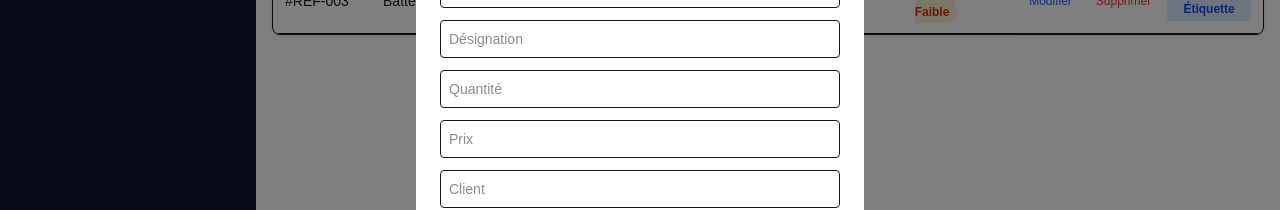
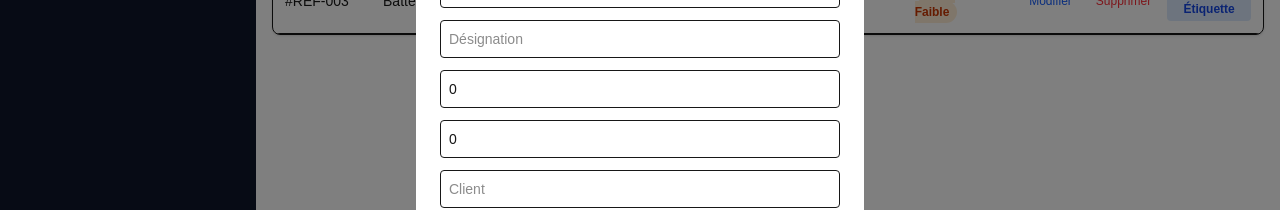
Before and after one commit to najlae641/Stage-industrie-app, a Next.js app: page /produits in a window 1280 px wide. Both pictures are taken after a click on the button "+ Ajouter un produit". Shown: the part 279-489 px from the top of the page. Built offline with nearby package versions, Linux system fonts and the light colour scheme.

Commit message:
Fix:finalisation des corrections techniques selon le plan de stage

```diff
--- a/app/layout.tsx
+++ b/app/layout.tsx
@@ -2,7 +2,7 @@ import type { Metadata } from "next";
 import { Geist, Geist_Mono } from "next/font/google";
 import "./globals.css";
 import Link from "next/link";
-import Sidebar from "@/component/sidebr/sidebr";
+import Sidebar from "@/component/sidebar/sidebar";
 
 const geistSans = Geist({
   variable: "--font-geist-sans",
@@ -14,8 +14,8 @@ const geistMono = Geist_Mono({
 });
 
 export const metadata: Metadata = {
-  title: "Create Next App",
-  description: "Generated by create next app",
+  title: "gestion de stock |ETASCOM_AUTOMOTIVE",
+  description: "Application de gestion de stock ,produits et matieres prmiéres ,développée par najlae el ghouli",
 };
 
 export default function RootLayout({
@@ -28,13 +28,13 @@ export default function RootLayout({
       lang="en"
       className={`${geistSans.variable} ${geistMono.variable} h-full antialiased`}
     >
-      {/* هاد الـ flex هو اللي كيخليهم يجيو واحد حدا واحد */}
+
       <body className="h-full flex overflow-hidden">
 
-        {/* الـ Sidebar غيشد بلاصتو في اليسار */}
+
         <Sidebar />
 
-        {/* الـ main غيشد كاع المساحة اللي بقات وغيكون فيه السكرول بوحدو */}
+
         <main className="flex-1 h-full overflow-y-auto bg-white">
           {children}
         </main>
--- a/app/matiere_premiere/page.tsx
+++ b/app/matiere_premiere/page.tsx
@@ -5,21 +5,21 @@ import { useState } from 'react';
 export default function MatierePremierePage() {
   const [isModalOpen, setIsModalOpen] = useState(false);
 
-  // بيانات تجريبية للمواد الأولية
+
   const [matieres, setMatieres] = useState([
     { ref: "MP-001", nom: "Acier Galvanisé", qte: 500, prix: 45, lot: "LOT-MP-2026-001", fournisseur: "ArcelorMittal" },
     { ref: "MP-002", nom: "Plastique ABS", qte: 1200, prix: 12, lot: "LOT-MP-2026-002", fournisseur: "Maghreb Plast" },
     { ref: "MP-003", nom: "Câblage Cuivre", qte: 300, prix: 85, lot: "LOT-MP-2026-003", fournisseur: "Nexans" }
   ]);
 
-  const [newMat, setNewMat] = useState({ ref: '', nom: '', qte: '', prix: '', fournisseur: '' });
+  const [newMat, setNewMat] = useState({ ref: '', nom: '', qte: 0, prix: 0, fournisseur: '' });
 
-  // دالة الحفظ مع التحقق (Validation)
+
   const handleSave = () => {
     const { ref, nom, qte, prix, fournisseur } = newMat;
 
     if (!ref || !nom || !qte || !prix || !fournisseur) {
-      alert("المرجو ملء جميع المعلومات الخاصة بالمادة الأولية والمورد!");
+      alert("Veuillez remplir tout les champs");
       return;
     }
 
@@ -28,7 +28,7 @@ export default function MatierePremierePage() {
 
     setMatieres([...matieres, newItem]);
     setIsModalOpen(false);
-    setNewMat({ ref: '', nom: '', qte: '', prix: '', fournisseur: '' });
+    setNewMat({ ref: '', nom: '', qte: 0, prix: 0, fournisseur: '' });
   };
 
   const handleDelete = (indexToDelete: number) => {
@@ -122,8 +122,8 @@ export default function MatierePremierePage() {
               <input type="text" placeholder="Désignation" className="w-full border p-3 rounded-xl outline-blue-500" onChange={(e) => setNewMat({...newMat, nom: e.target.value})} />
               <input type="text" placeholder="Nom du Fournisseur" className="w-full border p-3 rounded-xl outline-blue-500" onChange={(e) => setNewMat({...newMat, fournisseur: e.target.value})} />
               <div className="grid grid-cols-2 gap-4">
-                <input type="number" placeholder="Quantité" className="w-full border p-3 rounded-xl outline-blue-500" onChange={(e) => setNewMat({...newMat, qte: e.target.value})} />
-                <input type="number" placeholder="Prix Unitaire" className="w-full border p-3 rounded-xl outline-blue-500" onChange={(e) => setNewMat({...newMat, prix: e.target.value})} />
+                <input type="number" placeholder="Quantité" className="w-full border p-3 rounded-xl outline-blue-500" onChange={(e) => setNewMat({...newMat, qte:Number(e.target.value) })} />
+                <input type="number" placeholder="Prix Unitaire" className="w-full border p-3 rounded-xl outline-blue-500" onChange={(e) => setNewMat({...newMat, prix: Number(e.target.value)})} />
               </div>
             </div>
             <div className="flex justify-end gap-4 mt-8">
--- a/app/produits/page.tsx
+++ b/app/produits/page.tsx
@@ -1,10 +1,19 @@
 "use client";
 import { useState } from 'react';
+interface Produit{
+  ref:string;
+  nom:string;
+  qte:number;
+  prix:number;
+  lot:string;
+  client:string;
+  statut:string;
+}
 
 export default function ListeProduitsPage() {
   const [isModalOpen, setIsModalOpen] = useState(false);
 
-  // 1. هاد الحالة كنعرفو بيها واش حنا كنعدلو شي منتج ولا لا
+
   const [editingIndex, setEditingIndex] = useState<number | null>(null);
 
   const [produits, setProduits] = useState([
@@ -13,7 +22,7 @@ export default function ListeProduitsPage() {
     { ref: "#REF-003", nom: "Batterie 70Ah", qte: 12, prix: 850, lot: "LOT-20260511-003", client: "mme najlae el ghouli", statut: "Stock Faible" }
   ]);
 
-  const [newProd, setNewProd] = useState({ ref: '', nom: '', qte: '', prix: '', client: '', statut: '' });
+  const [newProd, setNewProd] = useState<Produit>({ ref: '', nom: '', qte: 0, prix: 0,lot:'' ,client: '', statut: '' });
 
   const handleSave = () => {
     const { ref, nom, qte, prix, client, statut } = newProd;
@@ -23,36 +32,34 @@ export default function ListeProduitsPage() {
       return;
     }
 
-    // 2. تعديل دالة الحفظ باش تقبل الإضافة والتعديل
     if (editingIndex !== null) {
-      // حالة التعديل
+
       const updatedProduits = [...produits];
-      updatedProduits[editingIndex] = { ...newProd, lot: produits[editingIndex].lot }; // كنحافظو على نفس رقم اللوت
-      setProduits(updatedProduits);
+      updatedProduits[editingIndex] = { ...newProd, lot: produits[editingIndex].lot }as Produit ;
       setEditingIndex(null);
     } else {
-      // حالة إضافة جديد
+
       const datePart = new Date().toISOString().split('T')[0].replace(/-/g, '');
       const randomPart = Math.floor(Math.random() * 900) + 100;
       const lotCode = `LOT-${datePart}-${randomPart}`;
-      setProduits([...produits, { ...newProd, lot: lotCode }]);
+      setProduits([...produits, { ...newProd, lot: lotCode }as Produit ]);
     }
 
     setIsModalOpen(false);
-    setNewProd({ ref: '', nom: '', qte: '', prix: '', client: '', statut: '' });
+    setNewProd({ ref: '', nom:'', qte: 0, prix: 0,lot:'', client: '', statut: '' });
   };
 
   const handleDelete = (indexToDelete: number) => {
     setProduits(produits.filter((_, index) => index !== indexToDelete));
   };
 
-  // 3. دالة كتعمر الفورميلير بالمعلومات القديمة
+
   const openEditModal = (index: number) => {
     const p = produits[index];
     setNewProd({
       ref: p.ref,
       nom: p.nom,
-      qte: p.qte.toString(), // حولناها لـ string باش تخدم مع الـ input
+      qte: p.qte.toString(),
       prix: p.prix.toString(),
       client: p.client,
       statut: p.statut
@@ -99,7 +106,7 @@ export default function ListeProduitsPage() {
     <div className="p-4 bg-white min-h-screen">
       <div className="flex justify-between items-center mb-6">
         <h1 className="text-xl font-bold text-gray-800">Inventaire des Produits</h1>
-        <button onClick={() => { setEditingIndex(null); setNewProd({ ref: '', nom: '', qte: '', prix: '', client: '', statut: '' }); setIsModalOpen(true); }} className="bg-blue-600 text-white px-4 py-2 rounded-lg text-sm font-medium">+ Ajouter un produit </button>
+        <button onClick={() => { setEditingIndex(null); setNewProd({ ref: '', nom: '', qte: 0, prix: 0,lot:'', client: '', statut: '' }); setIsModalOpen(true); }} className="bg-blue-600 text-white px-4 py-2 rounded-lg text-sm font-medium">+ Ajouter un produit </button>
       </div>
 
       <div className="border rounded-lg overflow-x-auto shadow-sm">
@@ -132,7 +139,7 @@ export default function ListeProduitsPage() {
                 </td>
                 <td className="p-3">
                   <div className="flex justify-end gap-2 items-center">
-                    {/* 4. ربط بوطون التعديل بالدالة الجديدة */}
+
                     <button onClick={() => openEditModal(index)} className="text-blue-600 hover:bg-blue-50 px-2 py-1 rounded text-xs">Modifier</button>
                     <button onClick={() => handleDelete(index)} className="text-red-500 hover:bg-red-50 px-2 py-1 rounded text-xs">Supprimer</button>
                     <button onClick={() => handlePrintEtiquette(p)} className="bg-blue-100 text-blue-700 px-2 py-1 rounded text-xs font-bold hover:bg-blue-200">🏷️ Étiquette</button>
@@ -151,8 +158,8 @@ export default function ListeProduitsPage() {
             <div className="space-y-3">
               <input value={newProd.ref} type="text" placeholder="Référence" className="w-full border p-2 rounded text-sm" onChange={(e) => setNewProd({...newProd, ref: e.target.value})} />
               <input value={newProd.nom} type="text" placeholder="Désignation" className="w-full border p-2 rounded text-sm" onChange={(e) => setNewProd({...newProd, nom: e.target.value})} />
-              <input value={newProd.qte} type="number" placeholder="Quantité" className="w-full border p-2 rounded text-sm" onChange={(e) => setNewProd({...newProd, qte: e.target.value})} />
-              <input value={newProd.prix} type="number" placeholder="Prix" className="w-full border p-2 rounded text-sm" onChange={(e) => setNewProd({...newProd, prix: e.target.value})} />
+              <input value={newProd.qte} type="number" placeholder="Quantité" className="w-full border p-2 rounded text-sm" onChange={(e) => setNewProd({...newProd, qte: Number(e.target.value)})} />
+              <input value={newProd.prix} type="number" placeholder="Prix" className="w-full border p-2 rounded text-sm" onChange={(e) => setNewProd({...newProd, prix:Number(e.target.value) })} />
               <input value={newProd.client} type="text" placeholder="Client" className="w-full border p-2 rounded text-sm" onChange={(e) => setNewProd({...newProd, client: e.target.value})} />
               <select value={newProd.statut} className="w-full border p-2 rounded text-sm" onChange={(e) => setNewProd({...newProd, statut: e.target.value})}>
                 <option value="">Sélectionner Statut</option>
--- a/component/sidebr/sidebr.tsx
+++ b/component/sidebar/sidebar.tsx
@@ -3,14 +3,14 @@ import Link from "next/link";
 export default function Sidebar() {
   return (
     <aside className="w-64 bg-slate-900 text-white p-6 h-screen sticky top-0 flex flex-col">
-      {/* العنوان يجي معزول بوحدو لفوق */}
+
       <div className="mb-10 border-b border-slate-800 pb-4">
         <h2 className="text-xl font-bold tracking-tight text-blue-50">
           ETASCOM AUTOMOTIVE
         </h2>
       </div>
 
-      {/* المنيو هابط نيشان */}
+
       <nav className="flex flex-col space-y-4 flex-1">
         <div className="text-blue-400 font-medium py-2">
           Tableau de bord
@@ -31,7 +31,7 @@ export default function Sidebar() {
         </Link>
       </nav>
 
-      {/* تقدري تزيدي شي حاجة لتحت هنا إلا بغيتي */}
+
     </aside>
   );
 }
```
Also changed, not shown: 1 other file (tests, documents, lock files or other folders).
